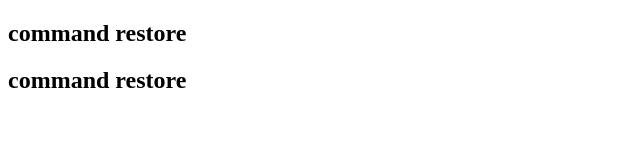
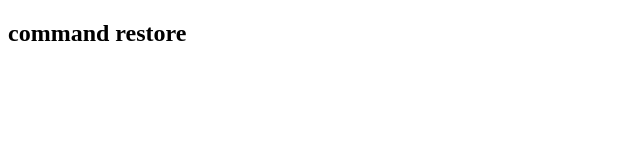
Before and after one commit to ahsanaali785/command-restore, a plain HTML site: page index.html in a window 1280 px wide. Shown: the whole page, without its empty margins (0-640 px from the left). Drawn offline with Linux system fonts and the light colour scheme.

Commit message:
Revert "second"
This reverts commit db16c1c5163bef5cabf7793914c9ad48ffbb02d0.

```diff
--- a/app.js
+++ /dev/null
@@ -1 +0,0 @@
-console.log("hello")
--- a/index.html
+++ b/index.html
@@ -7,7 +7,5 @@
 </head>
 <body>
     <h2> command restore </h2>
-    <h2> command restore </h2>
-
 </body>
 </html>
```
